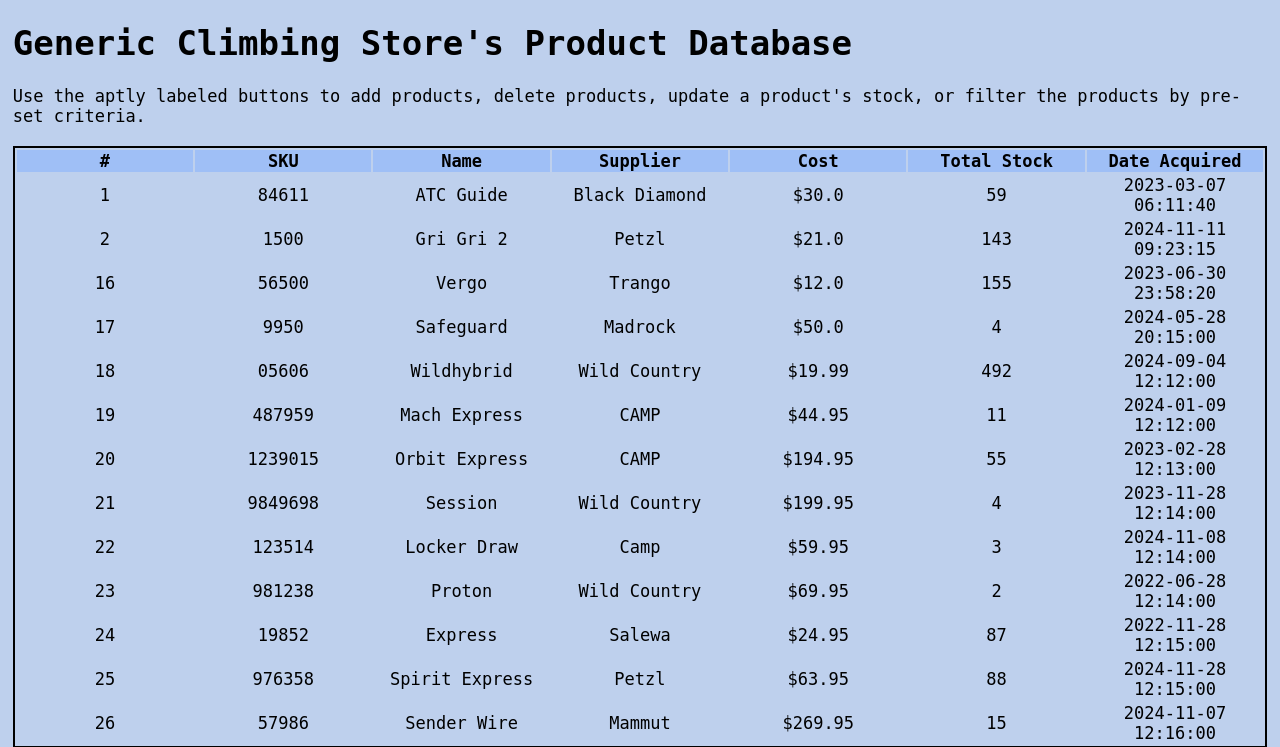
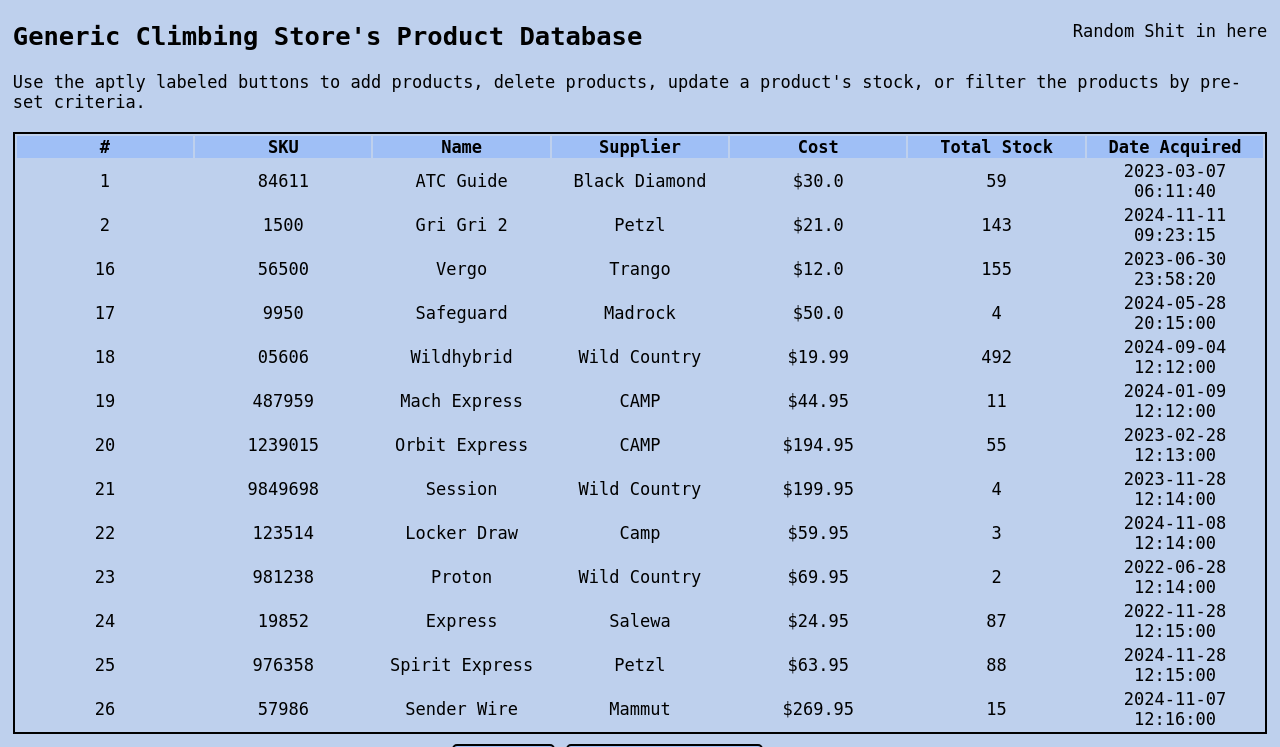
Before and after one commit to Webatron11/AT1, a Flask app: page / in a window 1280 px wide. Shown: the top 747 px of the page. Run offline with Flask 3, Linux system fonts and the light colour scheme; data comes from the database, SQL or seed files in the repository.

Commit message:
AT2 begin

```diff
--- a/static/style.css
+++ b/static/style.css
@@ -45,6 +45,16 @@ button, input, select {
 .reset {
     background: #FF5555
 }
+
+#header section{
+  position: relative;
+  width: 50%;
+  border: 1px solid;
+}
+#header div {
+  float: right;
+}
+
 
 /* Changes labels to fira code and set the font size*/
 label {
--- a/templates/index.html
+++ b/templates/index.html
@@ -12,11 +12,21 @@
     <link rel="stylesheet" href="../static/style.css">
 </head>
 <body>
-<div id="header">
+<section id="header">
+    <div>
+        Random Shit in here
+        <!--
+        User dropdown floating in top right corner
+        Dropdown has two buttons for login or register - if logged in, then shows user, perms and change password button
+        JS for checking page cookies and change what is displayed depending on the cookies
+        -->
+    </div>
+
     <h1>Generic Climbing Store's Product Database</h1>
     Use the aptly labeled buttons to add products, delete products, update a product's stock, or filter the products by
     pre-set criteria.
-</div>
+</section>
+
 <br>
 <div id="tableDiv">
     <div id="itemList">
```
